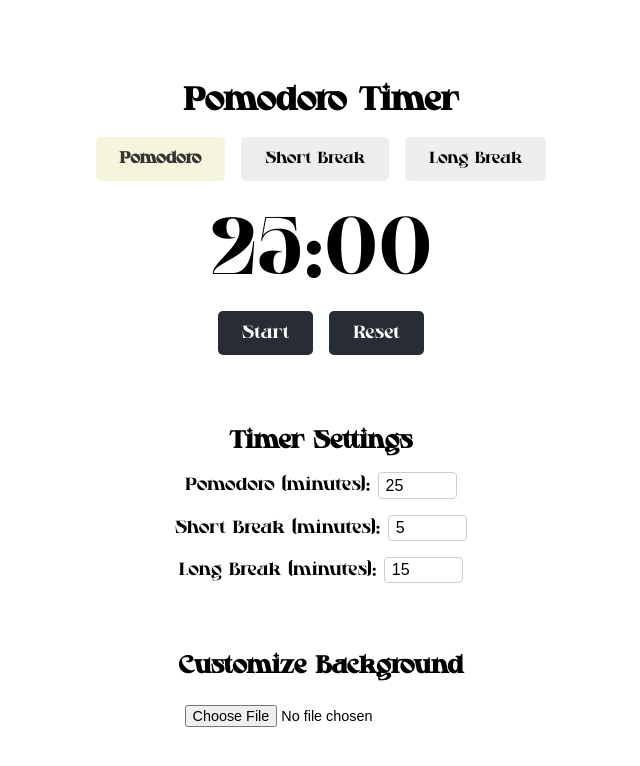
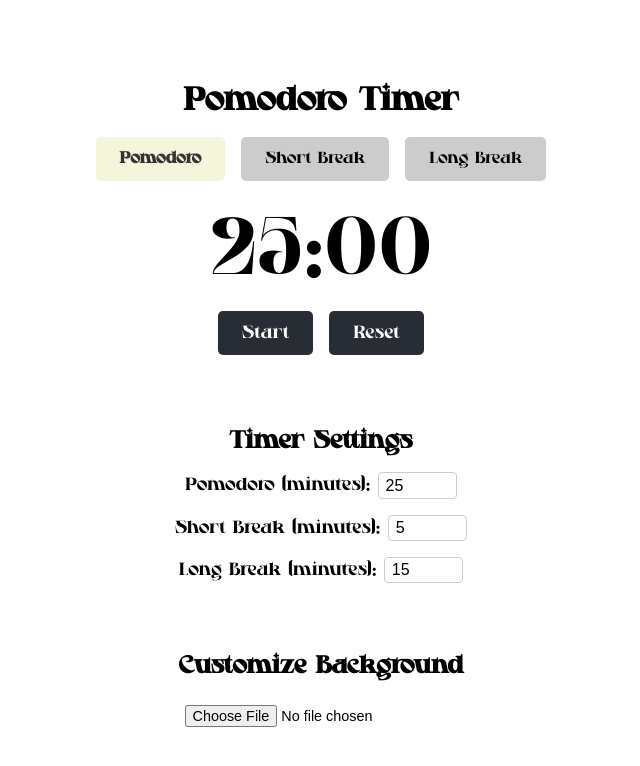
Before and after one commit to nicoleleft/perfect_pomo, a React (Create React App) app: page / in a window 1280 px wide. Shown: the top 766 px of the page, without its empty margins (319-959 px from the left). Built offline with nearby package versions, Linux system fonts and the light colour scheme.

Commit message:
fix pomo mode button colors

```diff
--- a/src/App.css
+++ b/src/App.css
@@ -127,7 +127,7 @@
   font-size: 1rem;
   border: none;
   border-radius: 5px;
-  background: #eee;
+  background: #ccc;
   cursor: pointer;
   transition: background 0.2s;
   min-height: 44px; /* Better touch target for mobile */
```
